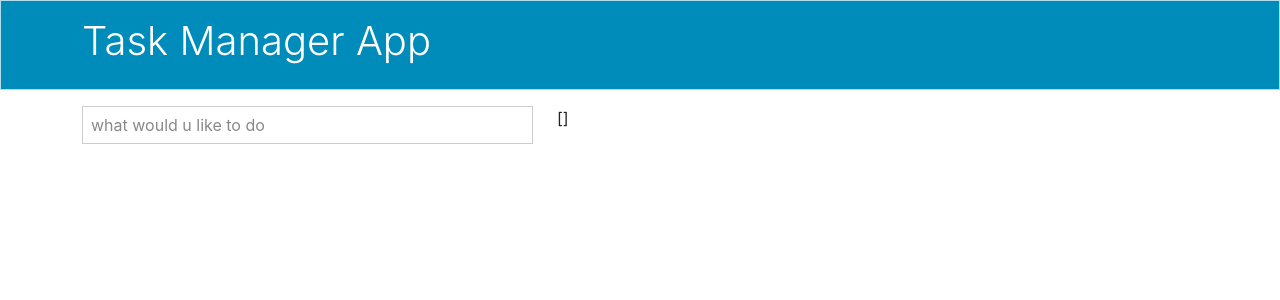
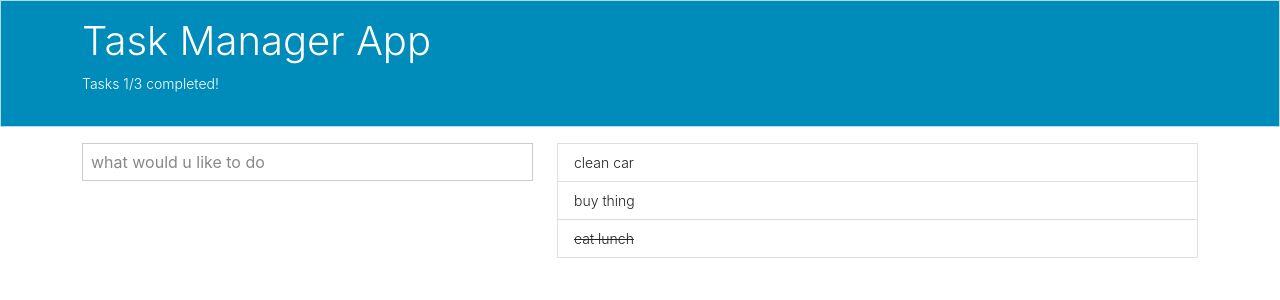
Before and after one commit to dailixian/react-todo-basics, a React (Create React App) app: page / in a window 1280 px wide. Shown: the top 300 px of the page. Built offline with nearby package versions, Linux system fonts and the light colour scheme.

Commit message:
part todo done

```diff
--- a/src/App.tsx
+++ b/src/App.tsx
@@ -1,25 +1,39 @@
 import { useState } from "react";
 import { Header } from "./components/Header";
 import TodoForm from "./components/TodoForm";
+import TodoList from "./components/TodoList";
 
 export type Task = {
   id: number;
   text: string;
   completed: boolean;
   timestamp: Date;
-}
+};
 
 function App() {
-  const [tasks, setTasks] = useState<Array<Task>>([])
+  const [tasks, setTasks] = useState<Array<Task>>([
+    { id: 1, text: "clean car", completed: false, timestamp: new Date() },
+    { id: 2, text: "buy thing", completed: false, timestamp: new Date() },
+    { id: 1, text: "eat lunch", completed: true, timestamp: new Date() },
+  ]);
   const addTask = (text: string) => {
     const newTask: Task = {
       text,
       completed: false,
       timestamp: new Date(),
-      id: tasks.length === 0 ? 1: 1 + Math.max(...tasks.map(t=>Number(t.id)))
-    }
+      id:
+        tasks.length === 0
+          ? 1
+          : 1 + Math.max(...tasks.map((t) => Number(t.id))),
+    };
     setTasks([...tasks, newTask]);
+  };
 
+  const toggleTodoStatus = (id: number) => {
+    const task = tasks.find(t => t.id === id);
+    if (!task) return;
+    task.completed = !task.completed;
+    setTasks([...tasks]);
   }
 
   return (
@@ -31,7 +45,7 @@ function App() {
             <TodoForm addTask={addTask}></TodoForm>
           </div>
           <div className="col-7">
-            {JSON.stringify(tasks)}
+            <TodoList tasks={tasks} toggleTodoStatus={toggleTodoStatus}></TodoList>
           </div>
         </div>
       </div>
--- /dev/null
+++ b/src/components/TodoEntry.tsx
@@ -0,0 +1,23 @@
+import React from "react";
+import { Task } from "../App";
+
+type TodoEntryProps = {
+  task: Task;
+  toggleTodoStatus: (id: number) => void;
+};
+export const TodoEntry: React.FC<TodoEntryProps> = (props) => {
+  const { task, toggleTodoStatus } = props;
+  return (
+    <>
+      <span
+        onClick={()=>toggleTodoStatus(task.id)}
+        style={{
+          cursor: "pointer",
+          textDecoration: task.completed ? "line-through" : "none",
+        }}
+      >
+        {task.text}
+      </span>
+    </>
+  );
+};
--- /dev/null
+++ b/src/components/TodoList.tsx
@@ -0,0 +1,26 @@
+import { Component } from "react";
+import { Task } from "../App";
+import { TodoEntry } from "./TodoEntry";
+
+type TodoListProps = {
+  tasks: Task[];
+  toggleTodoStatus: (id: number) => void;
+};
+
+export class TodoList extends Component<TodoListProps> {
+  render() {
+    const { tasks, toggleTodoStatus} = this.props;
+    const tasksJsx = tasks.map((t: Task) => (
+      <li className="list-group-item" key={t.id}>
+        <TodoEntry task={t} toggleTodoStatus={toggleTodoStatus} />
+      </li>
+    ));
+    return (
+      <>
+        <ul className="list-group">{tasksJsx}</ul>
+      </>
+    );
+  }
+}
+
+export default TodoList;
```
